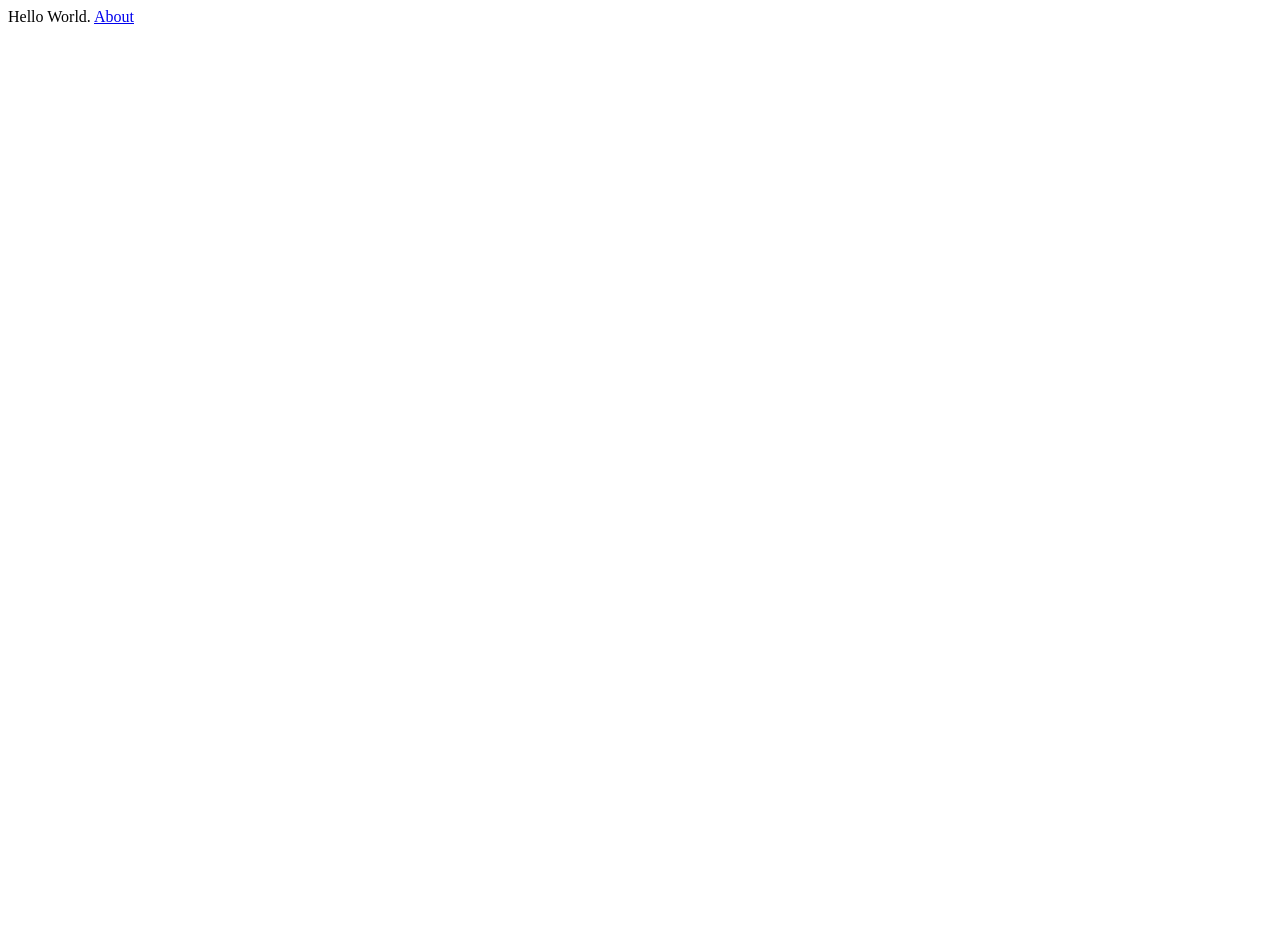
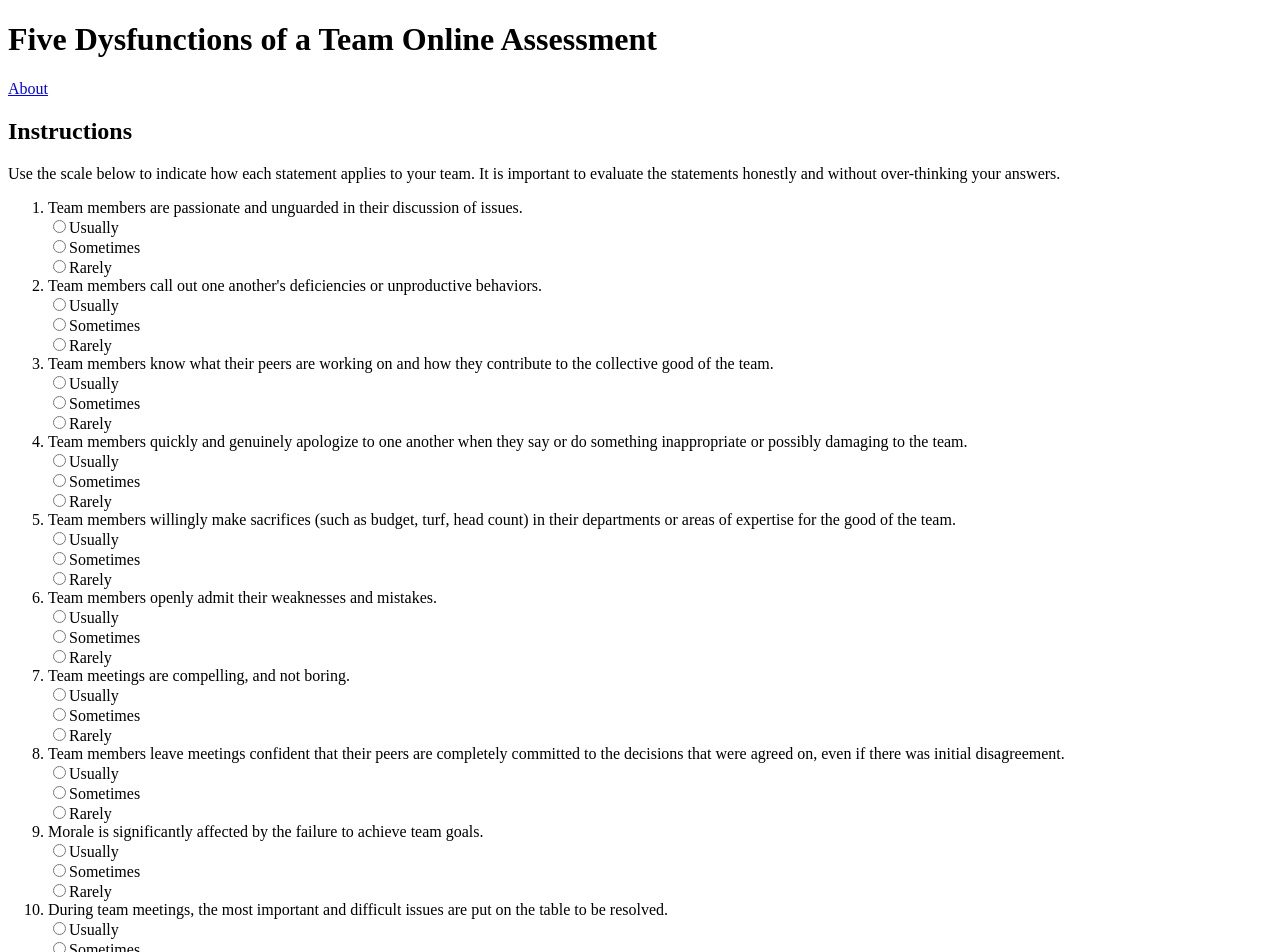
Before and after one commit to alonso-cadenas/team-dysfunctions-assessment, a Next.js app: page / in a window 1280 px wide. Shown: the top 952 px of the page. Before the commit the page ends 800 px from the top, so only its background shows below. Built offline with nearby package versions, Linux system fonts and the light colour scheme; no server answers.

Commit message:
Implement static questionnaire.

```diff
--- /dev/null
+++ b/components/assessment.js
@@ -0,0 +1,53 @@
+import React from 'react';
+
+const questions = [
+    'Team members are passionate and unguarded in their discussion of issues.',
+    'Team members call out one another\'s deficiencies or unproductive behaviors.',
+    'Team members know what their peers are working on and how they contribute to the collective good of the team.',
+    'Team members quickly and genuinely apologize to one another when they say or do something inappropriate or' +
+    ' possibly damaging to the team.',
+    'Team members willingly make sacrifices (such as budget, turf, head count) in their departments or areas of' +
+    ' expertise for the good of the team.',
+    'Team members openly admit their weaknesses and mistakes.',
+    'Team meetings are compelling, and not boring.',
+    'Team members leave meetings confident that their peers are completely committed to the decisions that were' +
+    ' agreed on, even if there was initial disagreement.',
+    'Morale is significantly affected by the failure to achieve team goals.',
+    'During team meetings, the most important and difficult issues are put on the table to be resolved.',
+    'Team members are deeply concerned about the prospect of letting down their peers.',
+    'Team members know about one another\'s personalities and are comfortable discussing them.',
+    'Team members end discussions with clear and specific resolutions and calls to action.',
+    'Team members challenge one another about their plans and approaches.',
+    'Team members are slow to seek credit for their own contributions, but quick to point out those of others.'
+];
+
+export default function Assessment() {
+    return (
+        <div>
+            <h2>Instructions</h2>
+            <p>
+                Use the scale below to indicate how each statement applies to your team.
+                It is important to evaluate the statements honestly and without over-thinking your
+                answers.
+            </p>
+            <ol>
+                {questions.map((question, index) =>
+                    <li key={index}>
+                        {question}
+                        <form key={index}>
+                            <input type="radio" id="usually" name="answer" value="3"/>
+                            <label htmlFor="usually">Usually</label>
+                            <br/>
+                            <input type="radio" id="sometimes" name="answer" value="2"/>
+                            <label htmlFor="sometimes">Sometimes</label>
+                            <br/>
+                            <input type="radio" id="rarely" name="answer" value="1"/>
+                            <label htmlFor="rarely">Rarely</label>
+                        </form>
+                    </li>
+                )}
+            </ol>
+            <input type="submit" value="Submit"/>
+        </div>
+    )
+}
--- a/pages/index.js
+++ b/pages/index.js
@@ -1,11 +1,17 @@
-import Link from 'next/link'
+import Link from 'next/link';
+import Assessment from '../components/assessment';
+import React from 'react';
+
 export default function Home() {
     return (
         <div>
-      Hello World.{' '}
+            <h1>Five Dysfunctions of a Team Online Assessment</h1>
+
             <Link href="/about" as={process.env.BACKEND_URL + '/about'}>
                 <a>About</a>
             </Link>
+
+            <Assessment/>
         </div>
     )
 }
```
Lines whose indentation alone changed are shown as unchanged.
